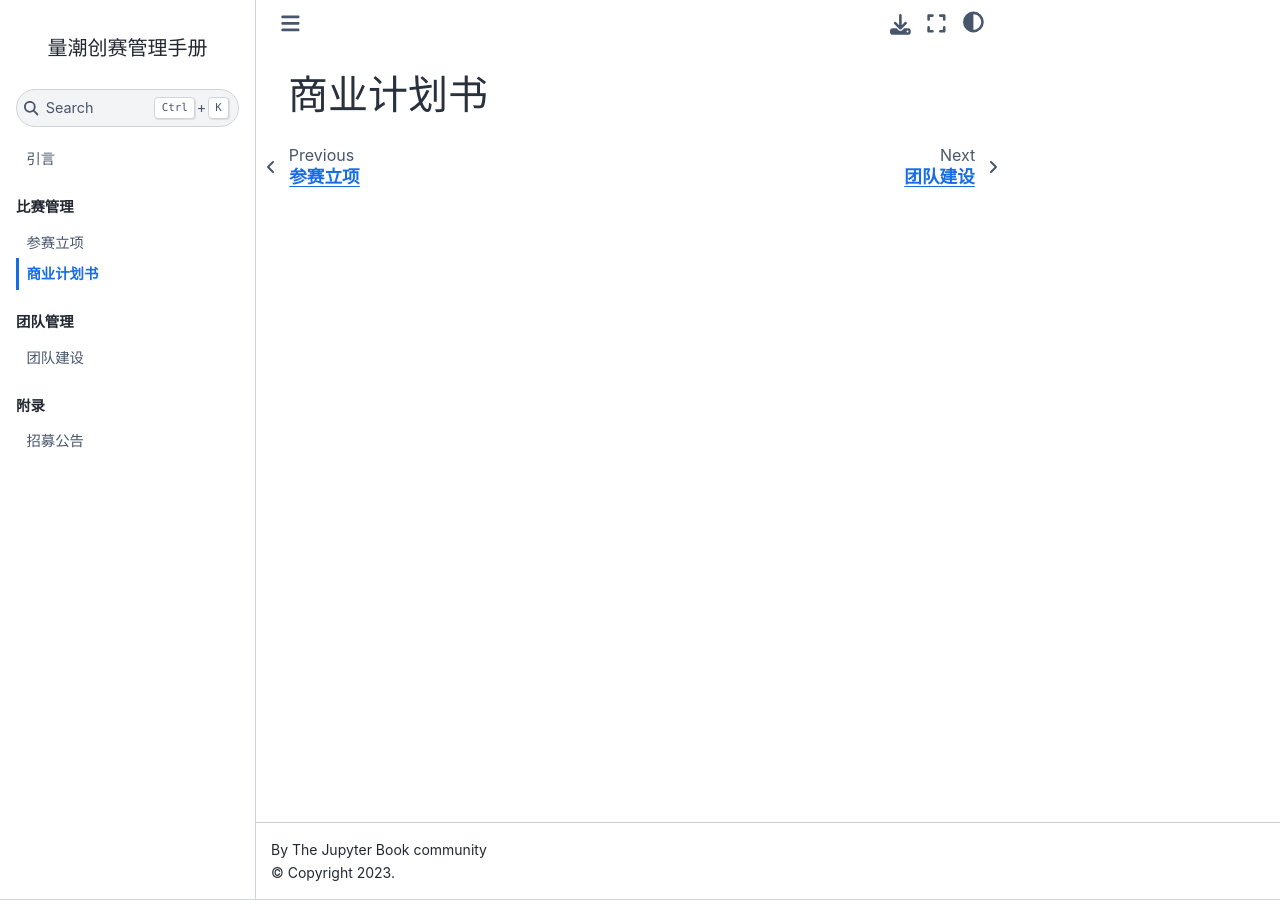
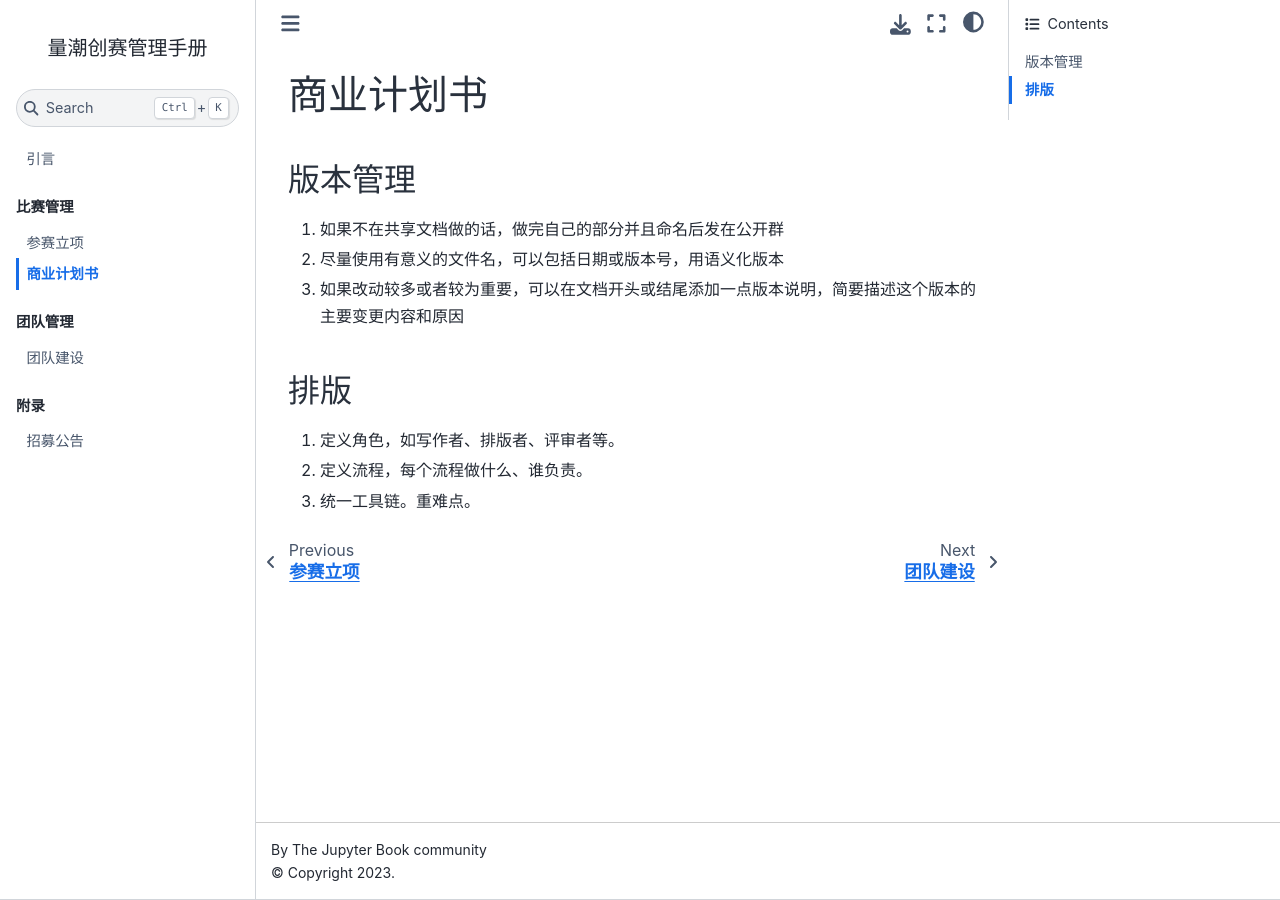
Before and after one commit to zcowken/quanttide-handbook-of-competitions-zken-fork1, a Jupyter Book: the page built from competitions/bp.md, in a window 1280 px wide. Built offline with Jupyter Book 1.0.4 settings and Sphinx 7.4.7 and the Sphinx Book theme 1.1.4, drawn with Linux system fonts in a browser that asks for light colours.

Commit message:
第二次修改了bp和intiation

```diff
--- a/competitions/bp.md
+++ b/competitions/bp.md
@@ -1 +1,9 @@
 # 商业计划书
+## 版本管理
+1. 如果不在共享文档做的话，做完自己的部分并且命名后发在公开群
+2. 尽量使用有意义的文件名，可以包括日期或版本号，用语义化版本
+3. 如果改动较多或者较为重要，可以在文档开头或结尾添加一点版本说明，简要描述这个版本的主要变更内容和原因
+## 排版
+1. 定义角色，如写作者、排版者、评审者等。
+2. 定义流程，每个流程做什么、谁负责。
+3. 统一工具链。重难点。
```
Also changed, not shown: competitions/initiation.md (+3 -0 lines).
